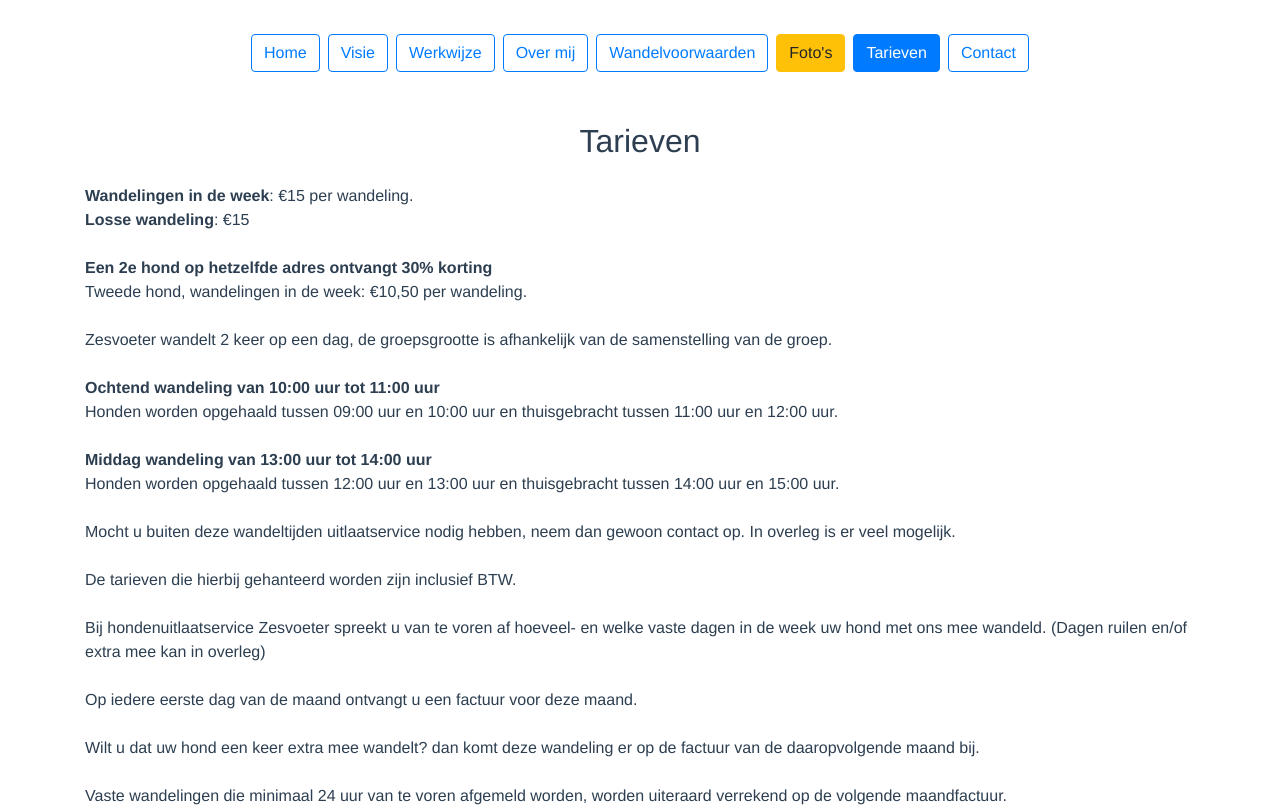
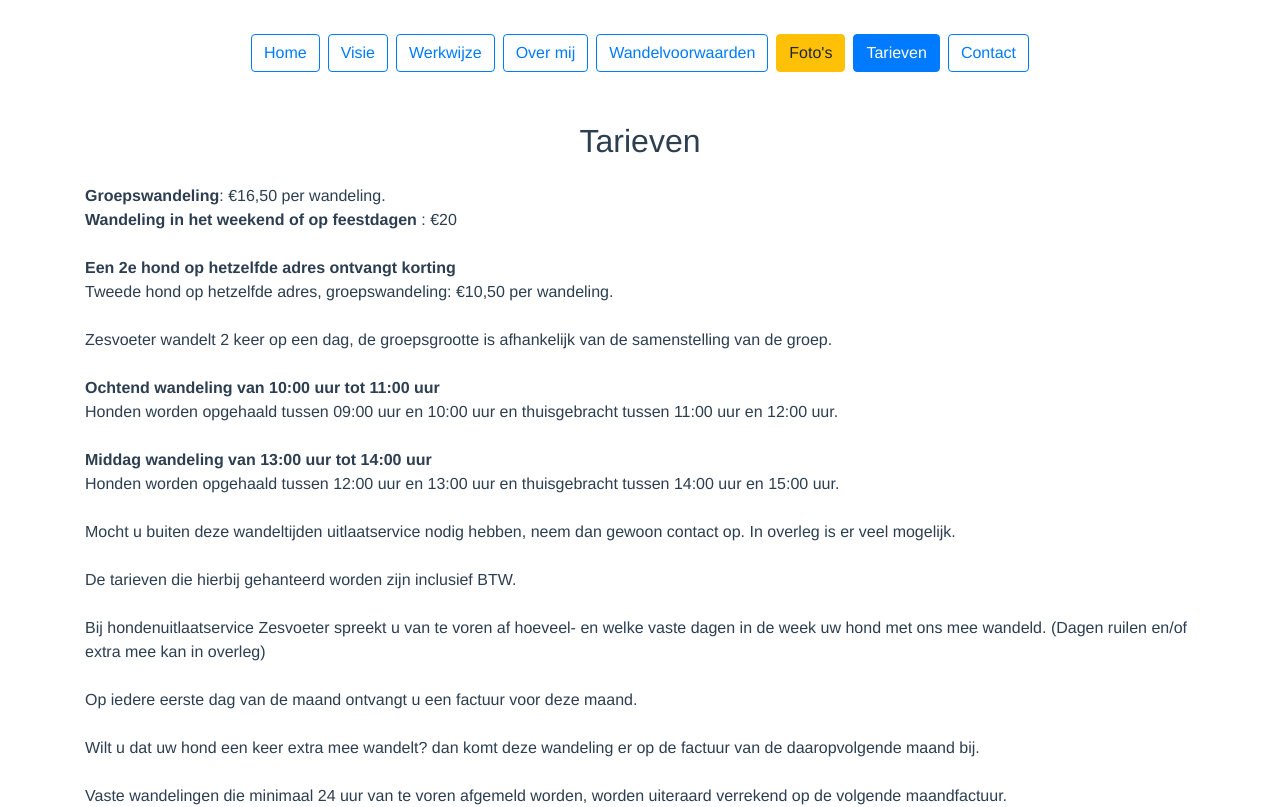
Before and after one commit to WietseWind/Website-Aukje, a Vue app: page /tarieven in a window 1280 px wide. Shown: the top 807 px of the page. Built offline with nearby package versions, Linux system fonts and the light colour scheme.

Commit message:
Update Tarieven.vue

```diff
--- a/src/views/Tarieven.vue
+++ b/src/views/Tarieven.vue
@@ -2,12 +2,12 @@
   <div class="tarieven">
     <h2 class="mt-3">Tarieven</h2>
     <div class="pt-3 mb-5 text-left">
-      <b>Wandelingen in de week</b>: €15 per wandeling.<br />
+      <b>Groepswandeling</b>: €16,50 per wandeling.<br />
       <!-- <b>3 - 4</b> wandelingen in de week: €14 per wandeling.<br /> -->
       <!-- <b>5</b> wandelingen in de week: €13,50 per wandeling.<br /> -->
-      <b>Losse wandeling</b>: €15<br /><br />
-      <b>Een 2e hond op hetzelfde adres ontvangt 30% korting</b><br />
-      Tweede hond, wandelingen in de week: €10,50 per wandeling.<br />
+      <b>Wandeling in het weekend of op feestdagen </b>: €20<br /><br />
+      <b>Een 2e hond op hetzelfde adres ontvangt korting</b><br />
+      Tweede hond op hetzelfde adres, groepswandeling: €10,50 per wandeling.<br />
       <!-- <b>3 - 4</b> wandelingen in de week: €9,80 per wandeling.<br /> -->
       <!-- <b>5</b> wandelingen in de week: €9,45 per wandeling.<br /> -->
       <br />
```
